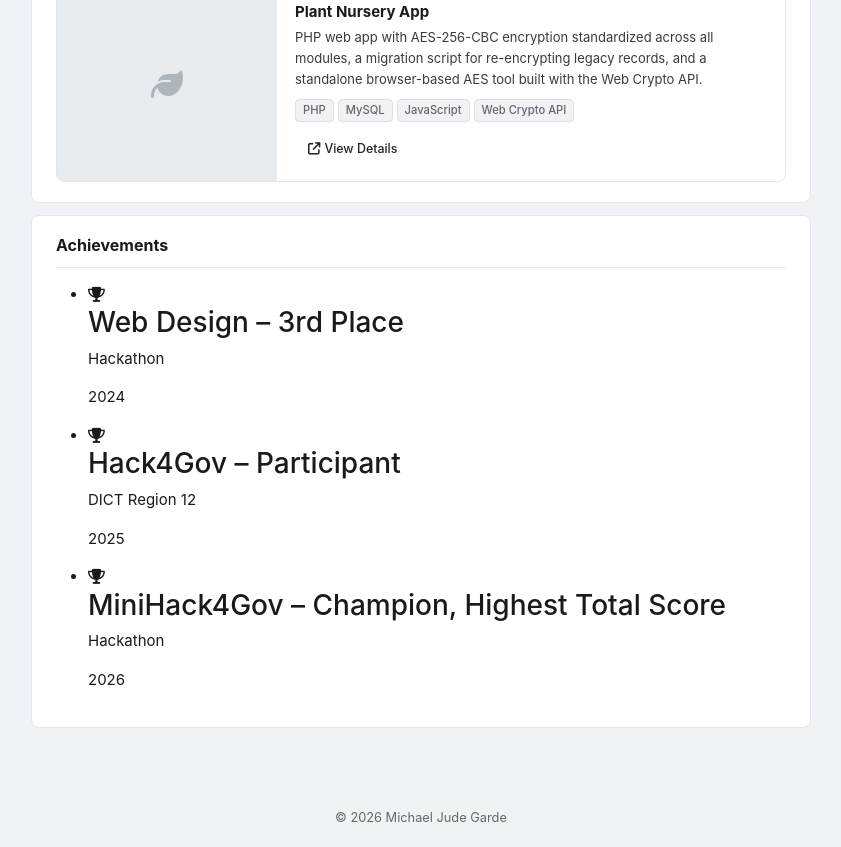
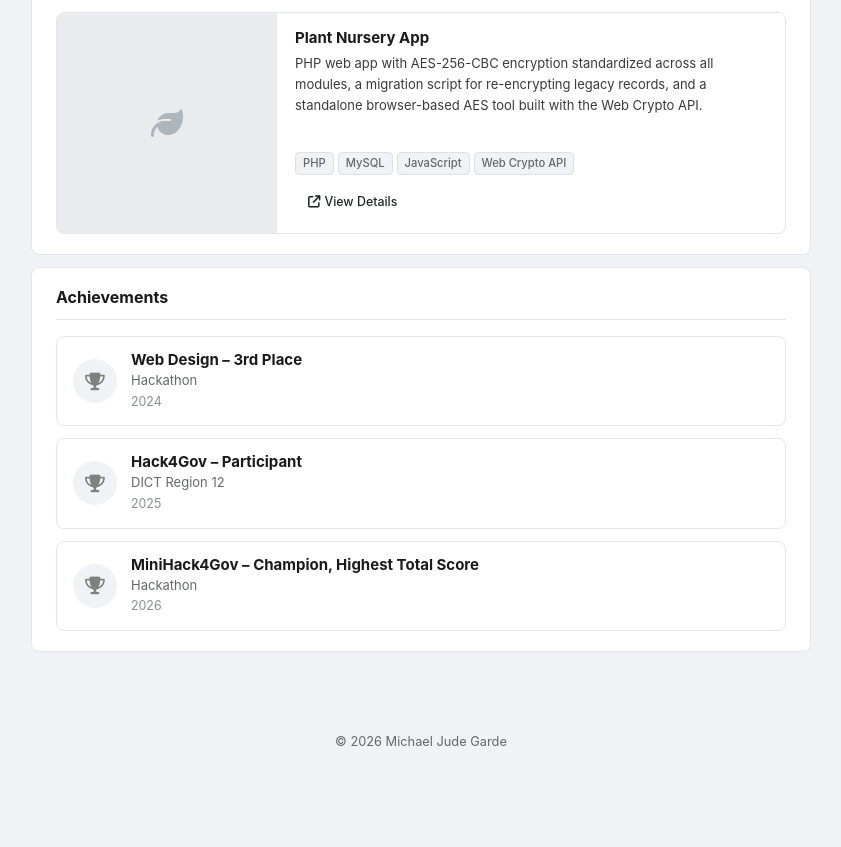
Before and after one commit to michaeljude-web/testingportfolio, a plain HTML site: page index.html in a window 1280 px wide. Shown: the part 870-1717 px from the top of the page, without its empty margins (219-1060 px from the left). After the commit the page ends 1641 px from the top, so only its background shows below. Drawn offline with nearby package versions, Linux system fonts and the light colour scheme.

Commit message:
Update style.css

```diff
--- a/style.css
+++ b/style.css
@@ -246,6 +246,7 @@ a { color: inherit; text-decoration: none; }
 .project-thumb {
   flex: 0 0 220px;
   width: 220px;
+  height: 220px;
   position: relative;
   background-color: #e9ecef;
 }
@@ -321,6 +322,57 @@ a { color: inherit; text-decoration: none; }
   font-weight: 500;
   padding: 5px 12px;
   border-radius: 6px;
+}
+
+.achievement-list {
+  display: flex;
+  flex-direction: column;
+  gap: 12px;
+  list-style: none;
+  padding: 0;
+  margin: 0;
+}
+
+.achievement-entry {
+  display: flex;
+  align-items: center;
+  gap: 14px;
+  border: 1px solid #e4e6eb;
+  border-radius: 8px;
+  padding: 14px 16px;
+  background-color: #ffffff;
+}
+
+.achievement-icon {
+  flex-shrink: 0;
+  width: 44px;
+  height: 44px;
+  border-radius: 50%;
+  background-color: #f0f2f5;
+  display: flex;
+  align-items: center;
+  justify-content: center;
+}
+
+.achievement-icon i { font-size: 1.1rem; color: gray; }
+
+.achievement-info h3 {
+  font-size: 0.9375rem;
+  font-weight: 700;
+  color: #1a1a1a;
+  margin: 0 0 2px;
+}
+
+.achievement-org {
+  font-size: 0.8125rem;
+  color: #65676b;
+  margin: 0;
+}
+
+.achievement-year {
+  font-size: 0.775rem;
+  color: #8a8d93;
+  margin: 2px 0 0;
 }
 
 .photo-grid {
@@ -467,7 +519,7 @@ a { color: inherit; text-decoration: none; }
   .card-box { padding: 16px; }
 
   .project-entry { flex-direction: column; }
-  .project-thumb { width: 100%; flex: none; height: 170px; }
+  .project-thumb { width: 100%; flex: none; height: auto; aspect-ratio: 1 / 1; }
 
   .image-viewer-stage { padding: 70px 14px; }
   .image-viewer-arrow { width: 40px; height: 40px; font-size: 1.05rem; }
```
